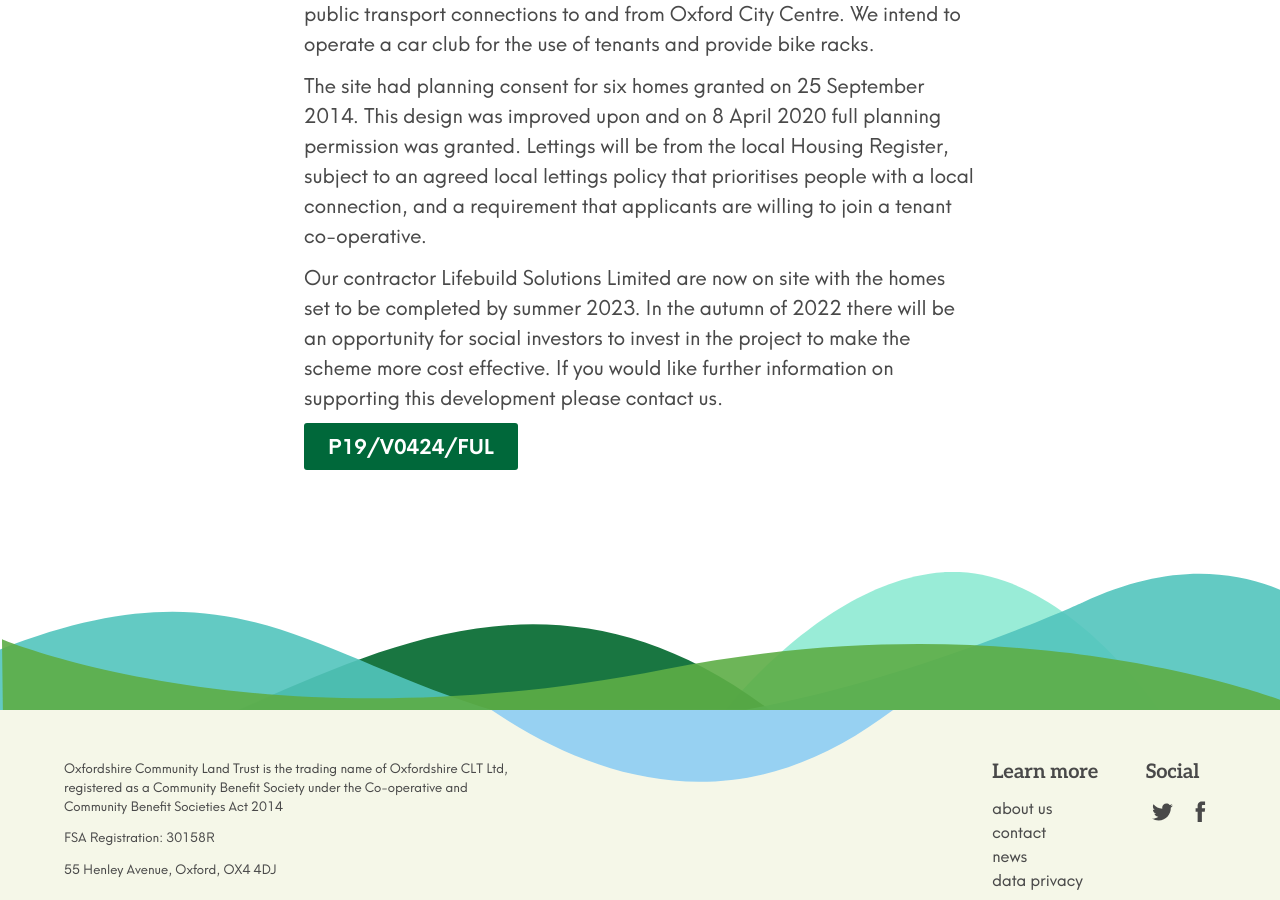
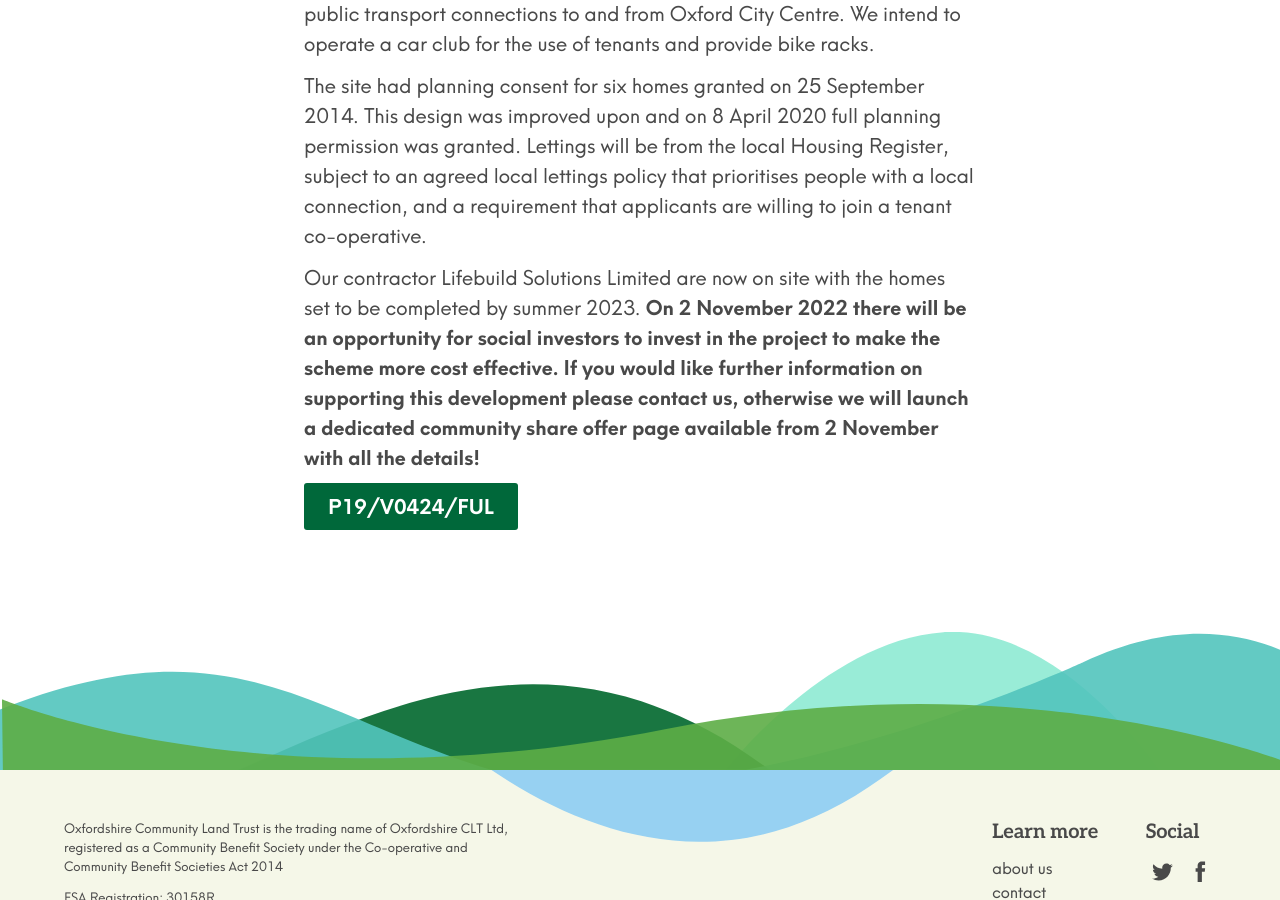
Before and after one commit to johnpuddephatt/oclt, a Jekyll site: the page built from _projects/crofts-court.md, in a window 1280 px wide and 900 px high, scrolled down 1327 px. Built offline with Jekyll 4.4.1, drawn with Linux system fonts in a browser that asks for light colours.

Commit message:
Update from Forestry.io Oxfordshire CLT updated _projects/crofts-court.md

```diff
--- a/_projects/crofts-court.md
+++ b/_projects/crofts-court.md
@@ -15,6 +15,6 @@
 
 The site had planning consent for six homes granted on 25 September 2014. This design was improved upon and on 8 April 2020 full planning permission was granted. Lettings will be from the local Housing Register, subject to an agreed local lettings policy that prioritises people with a local connection, and a requirement that applicants are willing to join a tenant co-operative.
 
-Our contractor Lifebuild Solutions Limited are now on site with the homes set to be completed by summer 2023. In the autumn of 2022 there will be an opportunity for social investors to invest in the project to make the scheme more cost effective. If you would like further information on supporting this development please contact us.
+Our contractor Lifebuild Solutions Limited are now on site with the homes set to be completed by summer 2023. **On 2 November 2022 there will be an opportunity for social investors to invest in the project to make the scheme more cost effective. If you would like further information on supporting this development please contact us, otherwise we will launch a dedicated community share offer page available from 2 November with all the details!**
 
 {% include button.html link="http://www.whitehorsedc.gov.uk/java/support/Main.jsp?MODULE=ApplicationDetails&REF=P19/V0424/FUL" text="**P19/V0424/FUL**" %}
```
Also changed, not shown: other parts of _projects/crofts-court.md (+1 -1 lines).
